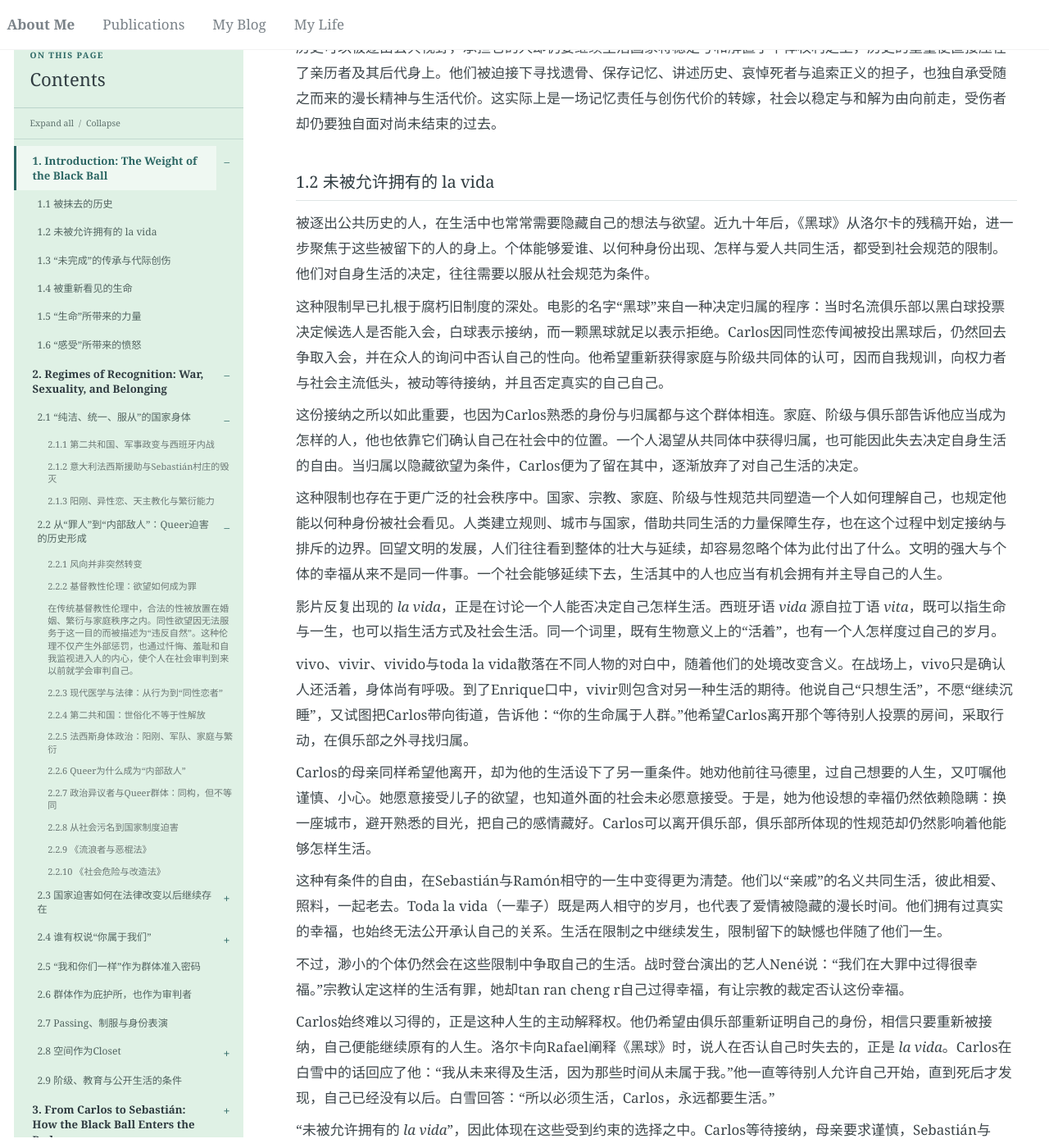
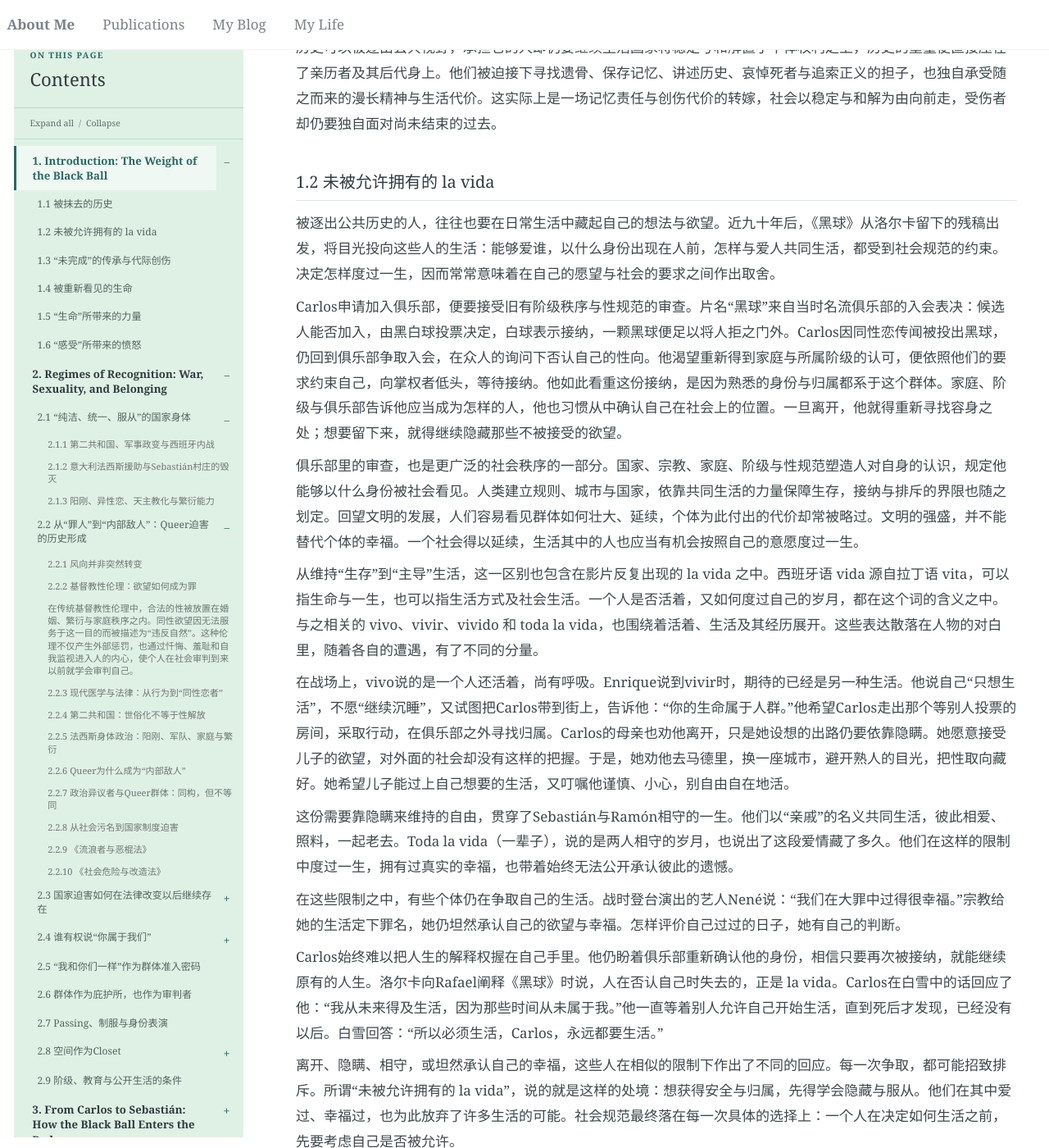
Before and after one commit to Cathylixi/Cathylixi.github.io, a Jekyll site: the page built from _posts/2026-11-10-la-bola-negra-review.md, in a window 1280 px wide and 1400 px high, scrolled down 2965 px. Shown: the whole window at 82% size. Built offline with Jekyll 4.4.1, drawn with Linux system fonts in a browser that asks for light colours; nearby versions of some CDN libraries; some of the changed text lies outside the part shown.

Commit message:
Publish La Bola Negra from Google Docs

```diff
--- a/_posts/2026-11-10-la-bola-negra-review.md
+++ b/_posts/2026-11-10-la-bola-negra-review.md
@@ -64,27 +64,23 @@ visualization_title: "《黑球》动态关系星图"
 
 ### 1.2 未被允许拥有的 la vida
 
-被逐出公共历史的人，在生活中也常常需要隐藏自己的想法与欲望。近九十年后，《黑球》从洛尔卡的残稿开始，进一步聚焦于这些被留下的人的身上。个体能够爱谁、以何种身份出现、怎样与爱人共同生活，都受到社会规范的限制。他们对自身生活的决定，往往需要以服从社会规范为条件。
+被逐出公共历史的人，往往也要在日常生活中藏起自己的想法与欲望。近九十年后，《黑球》从洛尔卡留下的残稿出发，将目光投向这些人的生活：能够爱谁，以什么身份出现在人前，怎样与爱人共同生活，都受到社会规范的约束。决定怎样度过一生，因而常常意味着在自己的愿望与社会的要求之间作出取舍。
 
-这种限制早已扎根于腐朽旧制度的深处。电影的名字“黑球”来自一种决定归属的程序：当时名流俱乐部以黑白球投票决定候选人是否能入会，白球表示接纳，而一颗黑球就足以表示拒绝。Carlos因同性恋传闻被投出黑球后，仍然回去争取入会，并在众人的询问中否认自己的性向。他希望重新获得家庭与阶级共同体的认可，因而自我规训，向权力者与社会主流低头，被动等待接纳，并且否定真实的自己自己。
+Carlos申请加入俱乐部，便要接受旧有阶级秩序与性规范的审查。片名“黑球”来自当时名流俱乐部的入会表决：候选人能否加入，由黑白球投票决定，白球表示接纳，一颗黑球便足以将人拒之门外。Carlos因同性恋传闻被投出黑球，仍回到俱乐部争取入会，在众人的询问下否认自己的性向。他渴望重新得到家庭与所属阶级的认可，便依照他们的要求约束自己，向掌权者低头，等待接纳。他如此看重这份接纳，是因为熟悉的身份与归属都系于这个群体。家庭、阶级与俱乐部告诉他应当成为怎样的人，他也习惯从中确认自己在社会上的位置。一旦离开，他就得重新寻找容身之处；想要留下来，就得继续隐藏那些不被接受的欲望。
 
-这份接纳之所以如此重要，也因为Carlos熟悉的身份与归属都与这个群体相连。家庭、阶级与俱乐部告诉他应当成为怎样的人，他也依靠它们确认自己在社会中的位置。一个人渴望从共同体中获得归属，也可能因此失去决定自身生活的自由。当归属以隐藏欲望为条件，Carlos便为了留在其中，逐渐放弃了对自己生活的决定。
+俱乐部里的审查，也是更广泛的社会秩序的一部分。国家、宗教、家庭、阶级与性规范塑造人对自身的认识，规定他能够以什么身份被社会看见。人类建立规则、城市与国家，依靠共同生活的力量保障生存，接纳与排斥的界限也随之划定。回望文明的发展，人们容易看见群体如何壮大、延续，个体为此付出的代价却常被略过。文明的强盛，并不能替代个体的幸福。一个社会得以延续，生活其中的人也应当有机会按照自己的意愿度过一生。
 
-这种限制也存在于更广泛的社会秩序中。国家、宗教、家庭、阶级与性规范共同塑造一个人如何理解自己，也规定他能以何种身份被社会看见。人类建立规则、城市与国家，借助共同生活的力量保障生存，也在这个过程中划定接纳与排斥的边界。回望文明的发展，人们往往看到整体的壮大与延续，却容易忽略个体为此付出了什么。文明的强大与个体的幸福从来不是同一件事。一个社会能够延续下去，生活其中的人也应当有机会拥有并主导自己的人生。
+从维持“生存”到“主导”生活，这一区别也包含在影片反复出现的 la vida 之中。西班牙语 vida 源自拉丁语 vita，可以指生命与一生，也可以指生活方式及社会生活。一个人是否活着，又如何度过自己的岁月，都在这个词的含义之中。与之相关的 vivo、vivir、vivido 和 toda la vida，也围绕着活着、生活及其经历展开。这些表达散落在人物的对白里，随着各自的遭遇，有了不同的分量。
 
-影片反复出现的 *la vida*，正是在讨论一个人能否决定自己怎样生活。西班牙语 *vida* 源自拉丁语 *vita*，既可以指生命与一生，也可以指生活方式及社会生活。同一个词里，既有生物意义上的“活着”，也有一个人怎样度过自己的岁月。
+在战场上，vivo说的是一个人还活着，尚有呼吸。Enrique说到vivir时，期待的已经是另一种生活。他说自己“只想生活”，不愿“继续沉睡”，又试图把Carlos带到街上，告诉他：“你的生命属于人群。”他希望Carlos走出那个等别人投票的房间，采取行动，在俱乐部之外寻找归属。Carlos的母亲也劝他离开，只是她设想的出路仍要依靠隐瞒。她愿意接受儿子的欲望，对外面的社会却没有这样的把握。于是，她劝他去马德里，换一座城市，避开熟人的目光，把性取向藏好。她希望儿子能过上自己想要的生活，又叮嘱他谨慎、小心，别自由自在地活。
 
-vivo、vivir、vivido与toda la vida散落在不同人物的对白中，随着他们的处境改变含义。在战场上，vivo只是确认人还活着，身体尚有呼吸。到了Enrique口中，vivir则包含对另一种生活的期待。他说自己“只想生活”，不愿“继续沉睡”，又试图把Carlos带向街道，告诉他：“你的生命属于人群。”他希望Carlos离开那个等待别人投票的房间，采取行动，在俱乐部之外寻找归属。
+这份需要靠隐瞒来维持的自由，贯穿了Sebastián与Ramón相守的一生。他们以“亲戚”的名义共同生活，彼此相爱、照料，一起老去。Toda la vida（一辈子），说的是两人相守的岁月，也说出了这段爱情藏了多久。他们在这样的限制中度过一生，拥有过真实的幸福，也带着始终无法公开承认彼此的遗憾。
 
-Carlos的母亲同样希望他离开，却为他的生活设下了另一重条件。她劝他前往马德里，过自己想要的人生，又叮嘱他谨慎、小心。她愿意接受儿子的欲望，也知道外面的社会未必愿意接受。于是，她为他设想的幸福仍然依赖隐瞒：换一座城市，避开熟悉的目光，把自己的感情藏好。Carlos可以离开俱乐部，俱乐部所体现的性规范却仍然影响着他能够怎样生活。
+在这些限制之中，有些个体仍在争取自己的生活。战时登台演出的艺人Nené说：“我们在大罪中过得很幸福。”宗教给她的生活定下罪名，她仍坦然承认自己的欲望与幸福。怎样评价自己过过的日子，她有自己的判断。
 
-这种有条件的自由，在Sebastián与Ramón相守的一生中变得更为清楚。他们以“亲戚”的名义共同生活，彼此相爱、照料，一起老去。Toda la vida（一辈子）既是两人相守的岁月，也代表了爱情被隐藏的漫长时间。他们拥有过真实的幸福，也始终无法公开承认自己的关系。生活在限制之中继续发生，限制留下的缺憾也伴随了他们一生。
+Carlos始终难以把人生的解释权握在自己手里。他仍盼着俱乐部重新确认他的身份，相信只要再次被接纳，就能继续原有的人生。洛尔卡向Rafael阐释《黑球》时说，人在否认自己时失去的，正是 la vida。Carlos在白雪中的话回应了他：“我从未来得及生活，因为那些时间从未属于我。”他一直等着别人允许自己开始生活，直到死后才发现，已经没有以后。白雪回答：“所以必须生活，Carlos，永远都要生活。”
 
-不过，渺小的个体仍然会在这些限制中争取自己的生活。战时登台演出的艺人Nené说：“我们在大罪中过得很幸福。”宗教认定这样的生活有罪，她却tan ran cheng r自己过得幸福，有让宗教的裁定否认这份幸福。
-
-Carlos始终难以习得的，正是这种人生的主动解释权。他仍希望由俱乐部重新证明自己的身份，相信只要重新被接纳，自己便能继续原有的人生。洛尔卡向Rafael阐释《黑球》时，说人在否认自己时失去的，正是 *la vida*。Carlos在白雪中的话回应了他：“我从未来得及生活，因为那些时间从未属于我。”他一直等待别人允许自己开始，直到死后才发现，自己已经没有以后。白雪回答：“所以必须生活，Carlos，永远都要生活。”
-
-“未被允许拥有的 *la vida*”，因此体现在这些受到约束的选择之中。Carlos等待接纳，母亲要求谨慎，Sebastián与Ramón借亲属身份相守，他们都需要考虑自己的欲望会招致怎样的社会判决。那些岁月里有真实的爱情与幸福，也有为了安全与归属而放弃的可能。社会规范进入生命最深的地方，便是让一个人在决定如何生活之前，先学会询问自己是否被允许。
+离开、隐瞒、相守，或坦然承认自己的幸福，这些人在相似的限制下作出了不同的回应。每一次争取，都可能招致排斥。所谓“未被允许拥有的 la vida”，说的就是这样的处境：想获得安全与归属，先得学会隐藏与服从。他们在其中爱过、幸福过，也为此放弃了许多生活的可能。社会规范最终落在每一次具体的选择上：一个人在决定如何生活之前，先要考虑自己是否被允许。
 
 *La vida*因此在这些场景中保留着不同的分量。它可以是尚未失去的呼吸，可以是走向街道的行动，可以是愿意承认的幸福，也可以是一生相守之后仍然无法公开的爱情。至此，影片完成了对 la vida 的最终界定：它不只是时间的流逝，而是人对自身欲望、关系与时间的支配权。凡是在压抑与否认中耗尽的岁月，都算不上真正活过，而这些未竟的过去，最终都化为后代必须面对的现实。
 
```
